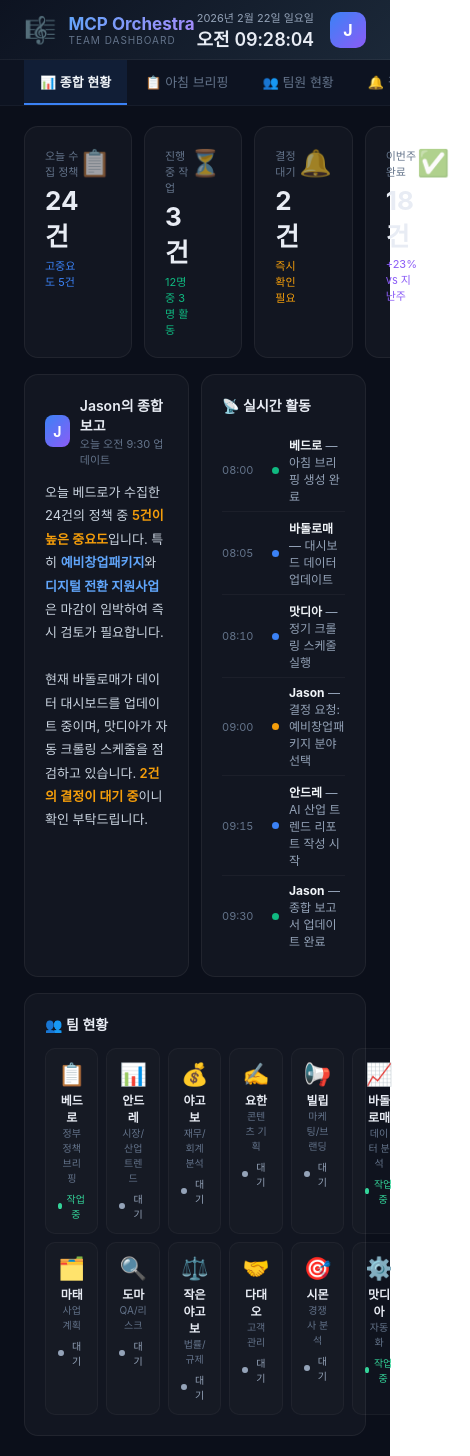
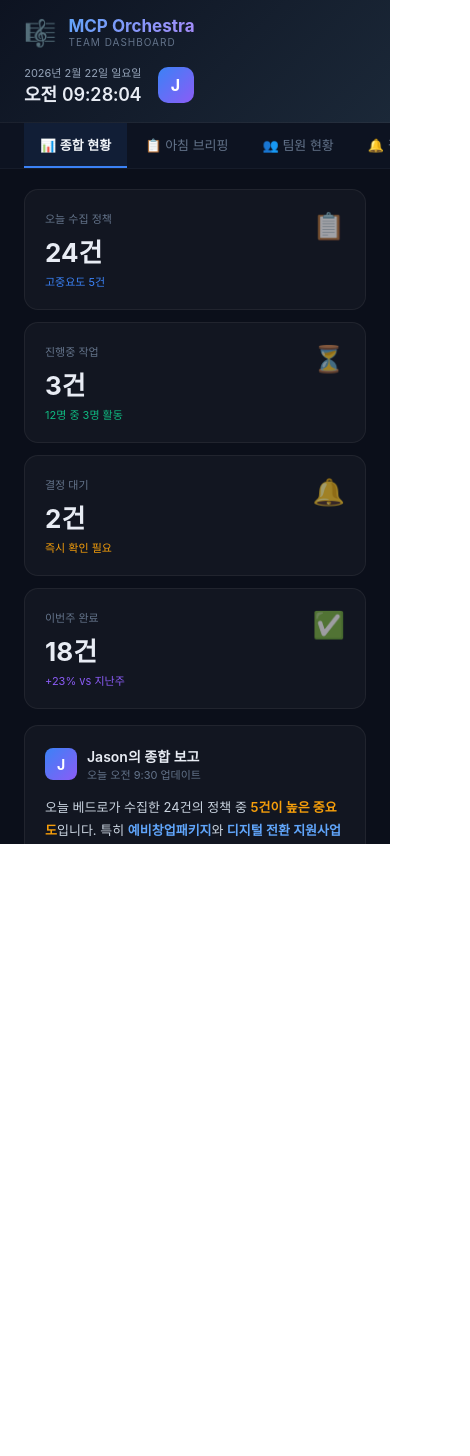
Before and after one commit to kkhinlove-design/mcp-dashboard-, a React (Vite) app: page / in a window 390 px wide. Shown: the whole page, 470 px wide, since content can reach past the window. After the commit the page ends 844 px from the top, so only its background shows below. Built offline with nearby package versions, Linux system fonts and the light colour scheme.

Commit message:
Apply responsive CSS classes to App.jsx

```diff
--- a/src/App.jsx
+++ b/src/App.jsx
@@ -75,7 +75,7 @@ export default function App() {
   return (
     <div style={{ fontFamily: "'Noto Sans KR', -apple-system, BlinkMacSystemFont, sans-serif", background: "#0B0F1A", color: "#E8ECF4", minHeight: "100vh" }}>
       {/* Header */}
-      <div style={{ background: "linear-gradient(135deg, #0D1321 0%, #1B2838 100%)", borderBottom: "1px solid rgba(255,255,255,0.06)", padding: "0 24px", height: 60, display: "flex", alignItems: "center", justifyContent: "space-between" }}>
+      <div className="header-container" style={{ background: "linear-gradient(135deg, #0D1321 0%, #1B2838 100%)", borderBottom: "1px solid rgba(255,255,255,0.06)" }}>
         <div style={{ display: "flex", alignItems: "center", gap: 12 }}>
           <span style={{ fontSize: 26 }}>🎼</span>
           <div>
@@ -117,7 +117,7 @@ export default function App() {
         {tab === "overview" && (
           <div>
             {/* Stat Cards */}
-            <div style={{ display: "grid", gridTemplateColumns: "repeat(4, 1fr)", gap: 12, marginBottom: 16 }}>
+            <div className="grid-stats" style={{ marginBottom: 16 }}>
               {[
                 { icon: "📋", label: "오늘 수집 정책", val: "24건", sub: "고중요도 5건", c: "#3B82F6" },
                 { icon: "⏳", label: "진행중 작업", val: "3건", sub: "12명 중 3명 활동", c: "#10B981" },
@@ -137,7 +137,7 @@ export default function App() {
               ))}
             </div>
 
-            <div style={{ display: "grid", gridTemplateColumns: "1fr 1fr", gap: 12, marginBottom: 16 }}>
+            <div className="grid-summary" style={{ marginBottom: 16 }}>
               {/* Jason Summary */}
               <div style={card}>
                 <div style={{ display: "flex", alignItems: "center", gap: 10, marginBottom: 14 }}>
@@ -176,7 +176,7 @@ export default function App() {
             {/* Team Mini */}
             <div style={card}>
               <div style={{ fontWeight: 600, fontSize: 14, marginBottom: 14 }}>👥 팀 현황</div>
-              <div style={{ display: "grid", gridTemplateColumns: "repeat(6, 1fr)", gap: 8 }}>
+              <div className="grid-team-mini">
                 {TEAM.map(m => (
                   <div key={m.id} style={{ padding: 12, borderRadius: 10, background: "rgba(255,255,255,0.02)", border: "1px solid rgba(255,255,255,0.04)", textAlign: "center" }}>
                     <div style={{ fontSize: 22, marginBottom: 4 }}>{m.emoji}</div>
@@ -207,7 +207,7 @@ export default function App() {
             </div>
 
             {/* Stats */}
-            <div style={{ display: "grid", gridTemplateColumns: "repeat(4, 1fr)", gap: 10, marginBottom: 16 }}>
+            <div className="grid-stats" style={{ gap: 10, marginBottom: 16 }}>
               {[
                 { l: "총 수집", v: "24건", c: "#3B82F6" },
                 { l: "고중요도", v: "5건", c: "#EF4444" },
@@ -221,7 +221,7 @@ export default function App() {
               ))}
             </div>
 
-            <div style={{ display: "grid", gridTemplateColumns: "3fr 2fr", gap: 12 }}>
+            <div className="grid-briefing-layout">
               {/* Policies */}
               <div style={card}>
                 <div style={{ fontWeight: 600, fontSize: 14, marginBottom: 14 }}>🔴 주요 정책</div>
@@ -281,7 +281,7 @@ export default function App() {
         {tab === "team" && (
           <div>
             <div style={{ fontSize: 18, fontWeight: 700, marginBottom: 16 }}>👥 팀원 상세 현황</div>
-            <div style={{ display: "grid", gridTemplateColumns: "repeat(3, 1fr)", gap: 12 }}>
+            <div className="grid-team-full">
               {TEAM.map(m => {
                 const isSel = selMember === m.id;
                 return (
--- a/src/index.css
+++ b/src/index.css
@@ -5,8 +5,96 @@ html,
   padding: 0;
   width: 100%;
   height: 100%;
+  overflow-x: hidden;
 }
 
 * {
   box-sizing: border-box;
 }
+
+/* Base Responsive Grids */
+.grid-stats {
+  display: grid;
+  grid-template-columns: repeat(4, 1fr);
+  gap: 12px;
+}
+
+.grid-summary {
+  display: grid;
+  grid-template-columns: 1fr 1fr;
+  gap: 12px;
+}
+
+.grid-team-mini {
+  display: grid;
+  grid-template-columns: repeat(6, 1fr);
+  gap: 8px;
+}
+
+.grid-briefing-layout {
+  display: grid;
+  grid-template-columns: 3fr 2fr;
+  gap: 12px;
+}
+
+.grid-team-full {
+  display: grid;
+  grid-template-columns: repeat(3, 1fr);
+  gap: 12px;
+}
+
+.header-container {
+  display: flex;
+  align-items: center;
+  justify-content: space-between;
+  padding: 0 24px;
+  height: 60px;
+}
+
+/* Tablet (max 1024px) */
+@media (max-width: 1024px) {
+  .grid-stats {
+    grid-template-columns: repeat(2, 1fr);
+  }
+
+  .grid-team-mini {
+    grid-template-columns: repeat(3, 1fr);
+  }
+
+  .grid-briefing-layout {
+    grid-template-columns: 1fr;
+  }
+
+  .grid-team-full {
+    grid-template-columns: repeat(2, 1fr);
+  }
+}
+
+/* Mobile (max 768px) */
+@media (max-width: 768px) {
+  .grid-summary {
+    grid-template-columns: 1fr;
+  }
+
+  .grid-team-full {
+    grid-template-columns: 1fr;
+  }
+
+  .header-container {
+    height: auto;
+    padding: 16px 24px;
+    flex-wrap: wrap;
+    gap: 16px;
+  }
+}
+
+/* Small Mobile (max 480px) */
+@media (max-width: 480px) {
+  .grid-stats {
+    grid-template-columns: 1fr;
+  }
+
+  .grid-team-mini {
+    grid-template-columns: repeat(2, 1fr);
+  }
+}
```
